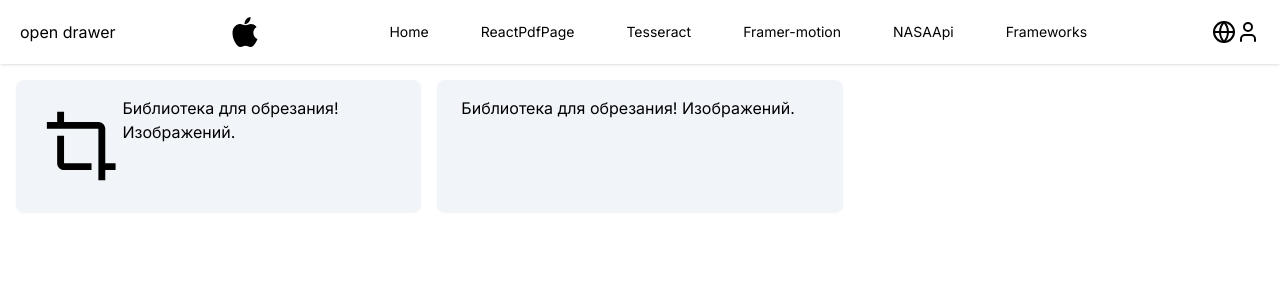
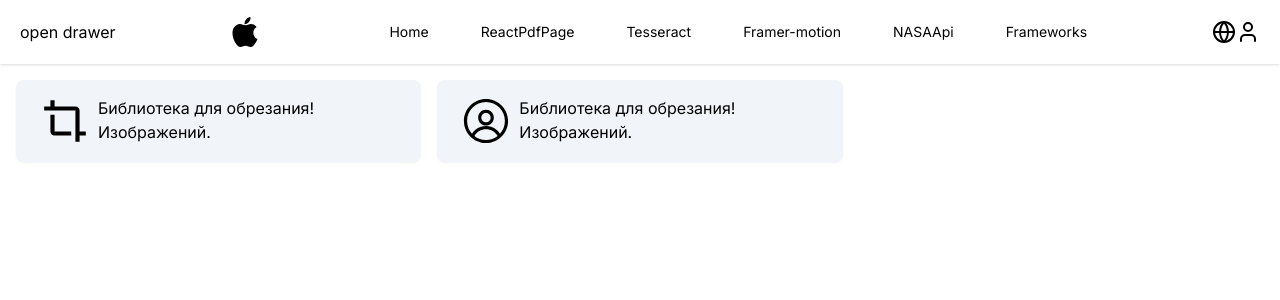
Before and after one commit to iliafilimonov1/portfolio-app, a Next.js app: page /Frameworks in a window 1280 px wide. Shown: the top 300 px of the page. Built offline with nearby package versions, Linux system fonts and the light colour scheme.

Commit message:
completed

```diff
--- a/src/Layouts/MainLayout.tsx
+++ b/src/Layouts/MainLayout.tsx
@@ -5,7 +5,7 @@ import React from 'react';
 const MainLayout: React.FC<{ children: React.ReactNode }> = ({ children }) => (
   <>
     <Navigation />
-    {children}
+    <div className="p-4">{children}</div>
   </>
 );
 
--- a/src/pages/Frameworks/ReactAvatarEdit.tsx
+++ b/src/pages/Frameworks/ReactAvatarEdit.tsx
@@ -14,13 +14,12 @@ const ReactAvatarEdit: React.FC = () => {
 
   const saveHandler = useCallback(() => {
     if (ref.current) {
-      // This returns a HTMLCanvasElement, it can be made into a data URL or a blob,
-      // drawn on another canvas, or added to the DOM.
       const canvas = ref.current.getImage();
-
-      // If you want the image resized to the canvas size (also a HTMLCanvasElement)
-      const canvasScaled = ref.current.getImageScaledToCanvas();
-      return [canvas, canvasScaled];
+      canvas.toBlob((blob: Blob) => {
+        const result = new Blob([blob], { type: 'image/jpeg' });
+        /** Здесь нужен вызов callback */
+        return result;
+      }, 'image/jpeg');
     }
     return undefined;
   }, []);
--- a/src/pages/Frameworks/index.tsx
+++ b/src/pages/Frameworks/index.tsx
@@ -2,6 +2,7 @@ import Box from '@/components/ui/Containers/Box/Box';
 import { useRouter } from 'next/router';
 import React from 'react';
 import { BiCrop } from 'react-icons/bi';
+import { RxAvatar } from 'react-icons/rx';
 
 const PREFIX = 'Frameworks';
 
@@ -10,12 +11,13 @@ const frameworks = [
     link: 'ReactImageCrop',
     name: 'React-Image-Crop',
     description: 'Библиотека для обрезания изображений',
-    icon: <BiCrop className="w-[100px] h-[100px]" />,
+    icon: <BiCrop size={50} />,
   },
   {
     link: 'ReactAvatarEdit',
     name: 'React-Avatar-Edit',
     description: 'Библиотека для редактирования автарки',
+    icon: <RxAvatar size={50} />,
   },
 ].map((f) => ({
   ...f,
@@ -25,14 +27,14 @@ const frameworks = [
 const Frameworks: React.FC = () => {
   const router = useRouter();
   return (
-    <div className="grid grid-cols-3 gap-4 p-4">
+    <div className="grid grid-cols-3 gap-4">
       {frameworks.map((framework) => (
         <Box
           key={framework.name}
           onClick={() => router.push(framework.link)}
         >
-          <div className="flex items-start">
-            {framework.icon}
+          <div className="flex items-start gap-2">
+            <div>{framework.icon}</div>
             <div>Библиотека для обрезания! Изображений.</div>
           </div>
         </Box>
```
